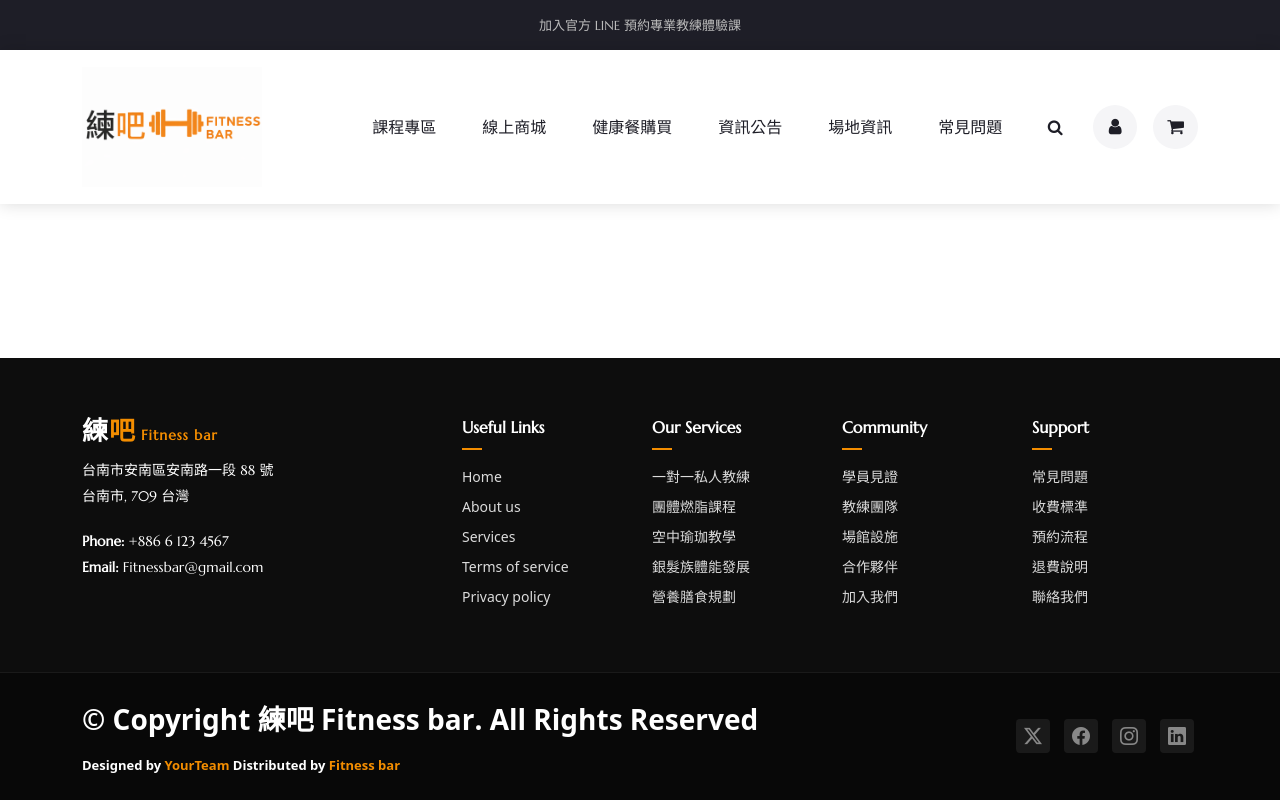
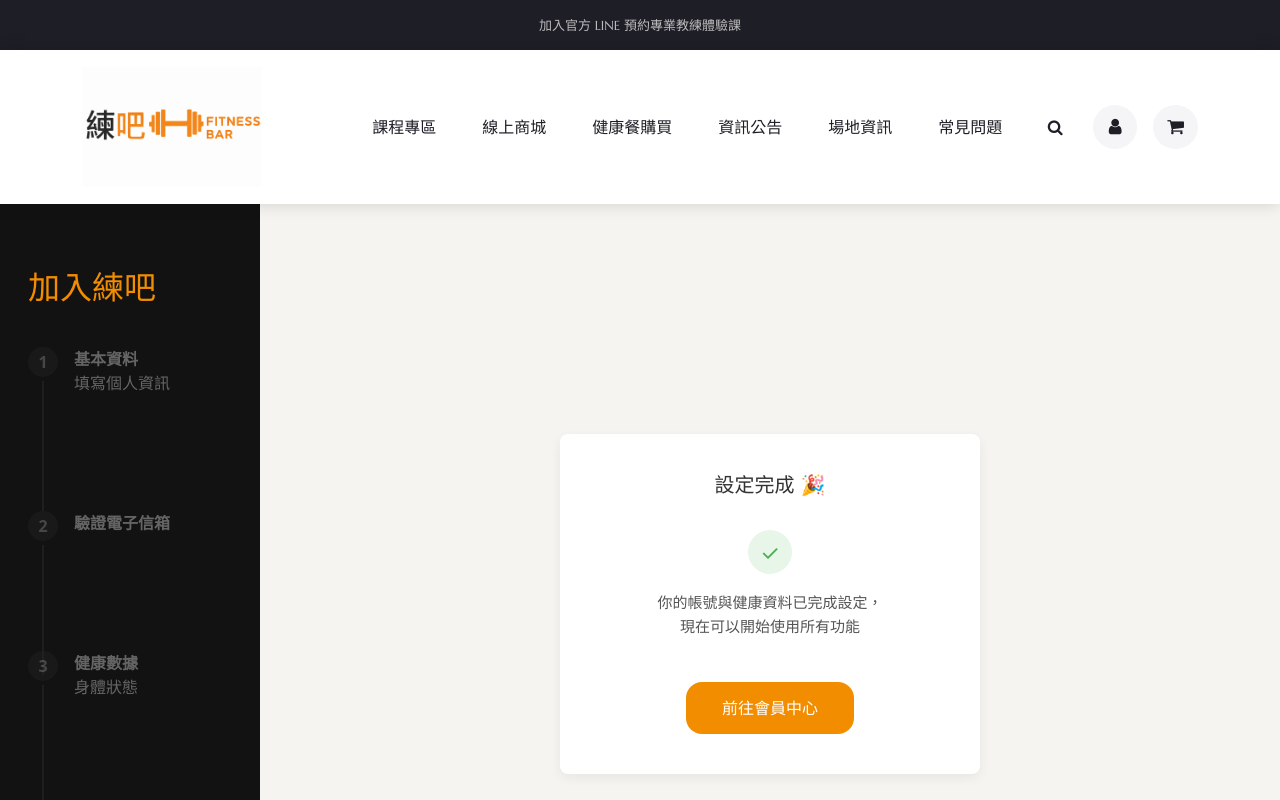
Before and after one commit to hanyi85/gym-vue, a Vue app in the folder gym-vue/: page /users/profile-finished in a window 1280 px wide. Shown: the top 800 px of the page. Built offline with nearby package versions, Linux system fonts and the light colour scheme.

Commit message:
更新會員創建路由

```diff
--- a/gym-vue/src/components/Header.vue
+++ b/gym-vue/src/components/Header.vue
@@ -61,15 +61,9 @@
                       <li class="user_info">{{ userName }} 您好</li>
                                             <li>
                         <router-link to="/users/home" class="dropdown-item-plain" @click="closeAccount">
-                          <i class="bi bi-egg-fried me-2"></i>會員首頁
+                          <i class="bi bi-person-vcard me-2"></i>會員首頁
                         </router-link>
                       </li>
-                      <li>
-                        <router-link to="/users/profile" class="dropdown-item-plain" @click="closeAccount">
-                          <i class="bi bi-person-vcard me-2"></i>基本資料
-                        </router-link>
-                      </li>
-
                       <li>
                         <router-link to="/users/weight" class="dropdown-item-plain" @click="closeAccount">
                           <i class="bi bi-speedometer2 me-2"></i>體重紀錄
--- a/gym-vue/src/components/Users/BodyProgressCard.vue
+++ b/gym-vue/src/components/Users/BodyProgressCard.vue
@@ -29,17 +29,17 @@
     </div>
 
     <!-- Fake bar chart -->
-    <div class="chart">
-     <div class="d-flex align-items-end gap-2 mb-4" style="height:80px">
+    <div class="chart mb-4">
+  <div class="bars">
     <div
       v-for="n in 10"
       :key="n"
-        class="bg-warning rounded"
-        style="width: 12px; opacity: .3;"
+      class="bar"
       :style="{ height: `${30 + n * 4}px` }"
     />
   </div>
 </div>
+
 
 
     <!-- Bottom stats -->
@@ -164,21 +164,26 @@ const bars = [80, 78, 75, 73, 70, 68]
 
 /* chart */
 .chart {
+  height: 80px;
+  position: relative;
   overflow: hidden;
-  margin-top: 20px;
-  padding: 16px;
-  background: #fff7ec;
-  border-radius: 16px;
-  display: flex;
-  align-items: flex-end;
-  gap: 8px;
-  height: 120px;
 }
 
+.bars {
+  position: absolute;
+  bottom: 0;
+  left: 0;
+   right: 0;
+  display: flex;
+  justify-content: space-between;
+  align-items: flex-end;
+}
 .bar {
-  flex: 1;
-  background: #fde3c0;
-  border-radius: 8px;
+   flex: 0 0 auto;
+  width: 32px;
+  background-color: #f59e0b; /* 等同 bg-warning */
+  opacity: 0.3;
+  border-radius: 6px;
 }
 
 .bar.active {
--- a/gym-vue/src/router/index.js
+++ b/gym-vue/src/router/index.js
@@ -49,6 +49,12 @@ const routes = [
     path: '/users/profile-health',
     name: 'user-profile-health',
     component: () => import('@/views/users/UserProfileHealth.vue'),
+  },
+  // 會員註冊完成
+     {
+    path: '/users/profile-finished',
+    name: 'user-profile-finished',
+    component: () => import('@/views/users/UserProfileFinish.vue'),
   },
 
   // 忘記密碼
--- a/gym-vue/src/views/users/UserHome.vue
+++ b/gym-vue/src/views/users/UserHome.vue
@@ -1,9 +1,13 @@
 <template>
   <div class="d-flex min-vh-100 bg-light">
     <main class="flex-fill ms-5 px-4 py-4">
-      <Banner title="會員首頁" class="mb-4"  />
-      <UserHeader class="mb-4" />
-
+      <Banner title="會員首頁" class="mb-4" />
+      <div class="container-fluid">
+        <!-- 會員 Header -->
+        <div class="row mb-4">
+          <UserHeader class="mb-4" />
+        </div>
+      </div>
       <!-- Dashboard -->
       <div class="container-fluid">
         <div class="row g-4">
@@ -21,10 +25,6 @@
     </main>
   </div>
 </template>
-
-
-
-
 
 <script setup>
 // // Layout / 共用元件
@@ -61,12 +61,11 @@ const author = computed(() => random.author)
 
 
 <style scoped>
-
 .dashboard-card {
   background: #fff;
   border-radius: 16px;
   padding: 28px;
-  box-shadow: 0 6px 20px rgba(0,0,0,.06);
+  box-shadow: 0 6px 20px rgba(0, 0, 0, .06);
 }
 
 .title {
--- /dev/null
+++ b/gym-vue/src/views/users/UserProfileFinish.vue
@@ -0,0 +1,206 @@
+<template>
+  <div class="setup-page">
+
+    <!-- 左側流程欄 -->
+    <aside class="sidebar">
+      <h2 class="brand">加入練吧</h2>
+
+      <div class="steps">
+        <div
+          v-for="(step, i) in steps"
+          :key="i"
+          :class="['step', { active: currentStep === i }]"
+        >
+          <span class="dot">{{ i + 1 }}</span>
+          <div class="step-text">
+            <strong>{{ step.title }}</strong>
+            <p>{{ step.desc }}</p>
+          </div>
+        </div>
+      </div>
+    </aside>
+
+    <!-- 右側內容 -->
+    <main class="content">
+      <div class="verify-card">
+        <h2 class="title">設定完成 🎉</h2>
+
+        <div class="state success">
+          <div class="icon success">✓</div>
+          <p class="message">
+            你的帳號與健康資料已完成設定，<br />
+            現在可以開始使用所有功能
+          </p>
+
+          <div class="actions">
+            <router-link
+              to="/users/home"
+              class="next"
+            >
+              前往會員中心
+            </router-link>
+          </div>
+        </div>
+      </div>
+    </main>
+
+  </div>
+</template>
+
+
+
+<script setup>
+import { ref } from 'vue'
+
+const currentStep = ref(3) // 最後一步完成
+
+const steps = [
+  { title: '基本資料', desc: '填寫個人資訊' },
+  { title: '驗證電子信箱', desc: '' },
+  { title: '健康數據', desc: '身體狀態' },
+  { title: '完成', desc: '確認送出' }
+]
+</script>
+
+
+
+<style scoped>
+/* ===== 整頁版型 ===== */
+.setup-page {
+  display: flex;
+  min-height: 100vh;
+  background: #f6f4f1;
+}
+
+/* ===== 左側流程欄 ===== */
+.sidebar {
+  width: 260px;
+  background: #121212;
+  color: white;
+  padding: 65px 28px;
+}
+
+.brand {
+  color: #f38d00;
+  margin-bottom: 40px;
+}
+
+.steps {
+  display: flex;
+  flex-direction: column;
+  gap: 100px;
+}
+
+.step {
+  position: relative;
+  display: flex;
+  gap: 16px;
+  opacity: 0.35;
+}
+
+.step.active {
+  opacity: 1;
+}
+
+.dot {
+  width: 30px;
+  height: 30px;
+  border-radius: 50%;
+  background: #2a2a2a;
+  color: #aaa;
+  display: flex;
+  align-items: center;
+  justify-content: center;
+  font-weight: bold;
+}
+
+.step.active .dot {
+  background: #f38d00;
+  color: white;
+}
+
+/* 連接線 */
+.step::after {
+  content: '';
+  position: absolute;
+  left: 14px;
+  top: 34px;
+  width: 2px;
+  height: 130px;
+  background: rgba(255, 255, 255, 0.15);
+}
+
+.step:last-child::after {
+  display: none;
+}
+
+/* ===== 右側內容 ===== */
+.content {
+  flex: 1;
+  display: flex;
+  justify-content: center;
+  align-items: center;
+  padding: 60px;
+}
+
+/* ===== 卡片 ===== */
+.verify-card {
+  width: 420px;
+  background: #fff;
+  border-radius: 8px;
+  padding: 40px 32px;
+  box-shadow: 0 4px 12px rgba(0, 0, 0, 0.06);
+  text-align: center;
+}
+
+.title {
+  font-size: 20px;
+  margin-bottom: 32px;
+  color: #333;
+}
+
+.state {
+  display: flex;
+  flex-direction: column;
+  align-items: center;
+  gap: 16px;
+}
+
+.message {
+  color: #555;
+  font-size: 15px;
+  line-height: 1.6;
+}
+
+.icon {
+  width: 44px;
+  height: 44px;
+  border-radius: 50%;
+  font-size: 22px;
+  display: flex;
+  align-items: center;
+  justify-content: center;
+}
+
+.icon.success {
+  background-color: #e8f5e9;
+  color: #4caf50;
+}
+
+/* ===== 操作 ===== */
+.actions {
+  margin-top: 12px;
+}
+
+.next {
+  background: #f38d00;
+  color: white;
+  border: none;
+  padding: 14px 36px;
+  border-radius: 16px;
+  font-size: 16px;
+  cursor: pointer;
+  text-decoration: none;
+  display: inline-block;
+}
+</style>
--- a/gym-vue/src/views/users/UserProfileHealth.vue
+++ b/gym-vue/src/views/users/UserProfileHealth.vue
@@ -88,9 +88,9 @@
 
         <!-- CTA -->
         <div class="footer-action">
-        <button class="btn-primary">
+          <router-link to="/users/profile-finished" class="btn-primary">
             儲存並繼續 →
-        </button>
+          </router-link>
         </div>
       </div>
     </main>
@@ -167,6 +167,7 @@ input[type="range"] {
   width: 80%;
   margin: 0 auto;
 }
+
 .form-title {
   text-align: center;
   font-size: 22px;
--- a/gym-vue/src/views/users/UserWeightRecord.vue
+++ b/gym-vue/src/views/users/UserWeightRecord.vue
@@ -61,47 +61,47 @@
 
 <script setup>
 import { onMounted, ref } from 'vue'
-import Chart from 'chart.js/auto'
+// import Chart from 'chart.js/auto'
 
 const chartEl = ref(null)
 
-onMounted(() => {
-  new Chart(chartEl.value, {
-    type: 'line',
-    data: {
-      labels: ['01/01', '01/05', '01/10', '01/15', '01/20'],
-      datasets: [
-        {
-          label: '體重 (kg)',
-          data: [66, 65.8, 65.5, 65.4, 65.2],
-          tension: 0.4,
-          fill: true,
-          borderColor: '#3f51b5',
-          backgroundColor: 'rgba(63,81,181,0.15)',
-          pointRadius: 5,
-          pointBackgroundColor: '#3f51b5'
-        }
-      ]
-    },
-    options: {
-      plugins: {
-        legend: { display: false }
-      },
-      scales: {
-        y: {
-          ticks: {
-            color: '#666'
-          }
-        },
-        x: {
-          ticks: {
-            color: '#666'
-          }
-        }
-      }
-    }
-  })
-})
+// onMounted(() => {
+//   new Chart(chartEl.value, {
+//     type: 'line',
+//     data: {
+//       labels: ['01/01', '01/05', '01/10', '01/15', '01/20'],
+//       datasets: [
+//         {
+//           label: '體重 (kg)',
+//           data: [66, 65.8, 65.5, 65.4, 65.2],
+//           tension: 0.4,
+//           fill: true,
+//           borderColor: '#3f51b5',
+//           backgroundColor: 'rgba(63,81,181,0.15)',
+//           pointRadius: 5,
+//           pointBackgroundColor: '#3f51b5'
+//         }
+//       ]
+//     },
+//     options: {
+//       plugins: {
+//         legend: { display: false }
+//       },
+//       scales: {
+//         y: {
+//           ticks: {
+//             color: '#666'
+//           }
+//         },
+//         x: {
+//           ticks: {
+//             color: '#666'
+//           }
+//         }
+//       }
+//     }
+//   })
+// })
 </script>
 
 <style scoped>
```
Lines whose indentation alone changed are shown as unchanged.
